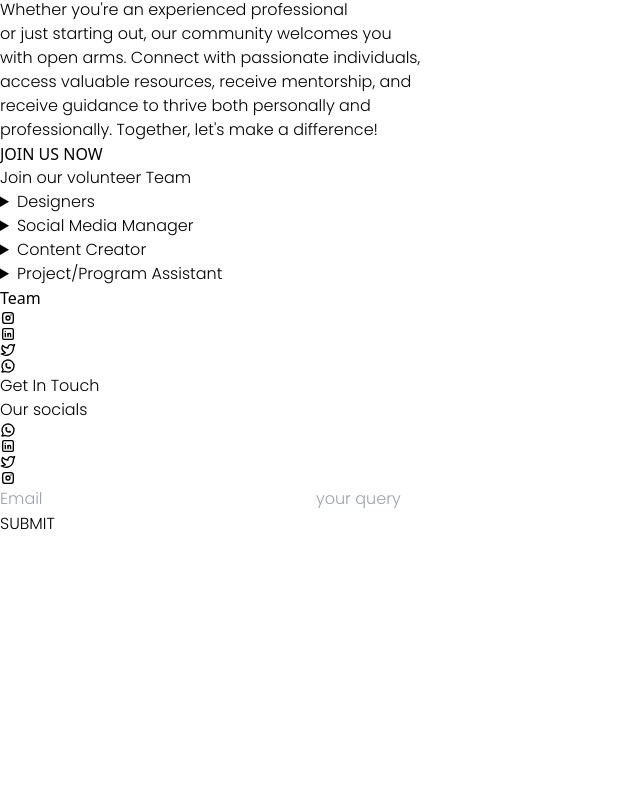
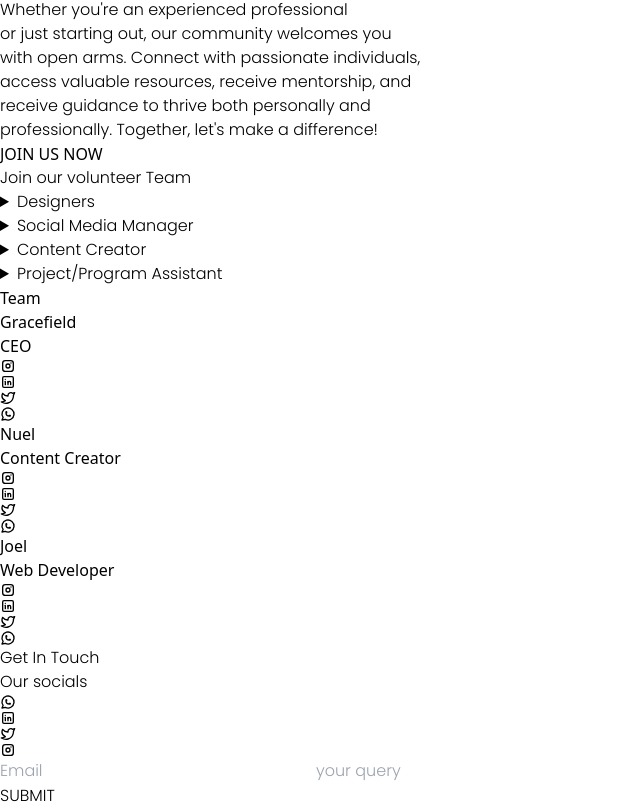
Before and after one commit to Joel0007tech/ALTRUIST, a React (Vite) app: page /careers in a window 1280 px wide. Shown: the part 1674-2482 px from the top of the page, without its empty margins (0-640 px from the left). Before the commit the page ends 2210 px from the top, so only its background shows below. Built offline with nearby package versions, Linux system fonts and the light colour scheme.

Commit message:
update to altruist

```diff
--- a/src/components/Team.jsx
+++ b/src/components/Team.jsx
@@ -12,10 +12,30 @@ const Team = () => {
     <div>
         <div>
           <h3 className='text-blue-700 font-bold text-2xl text-center'>Team</h3>
-          <div className='flex justify-center'>
-           <div className='flex flex-col'>
-            <h3></h3>
-            <p></p>
+          <div className='flex justify-center gap-3'>
+           <div className='flex flex-col bg-blue-500'>
+            <h3>{teamName.CEO}</h3>
+            <p>{teamPost.first}</p>
+            <div className='flex'>
+            <TbBrandInstagram/>
+            <TbBrandLinkedin/>
+            <TbBrandTwitter/>
+            <TbBrandWhatsapp/>
+            </div>
+           </div>
+           <div className='flex flex-col bg-blue-500'>
+            <h3>{teamName.contentCreator}</h3>
+            <p>{teamPost.second}</p>
+            <div className='flex'>
+            <TbBrandInstagram/>
+            <TbBrandLinkedin/>
+            <TbBrandTwitter/>
+            <TbBrandWhatsapp/>
+            </div>
+           </div>
+           <div className='flex flex-col bg-blue-500'>
+            <h3>{teamName.webDev}</h3>
+            <p>{teamPost.third}</p>
             <div className='flex'>
             <TbBrandInstagram/>
             <TbBrandLinkedin/>
```
